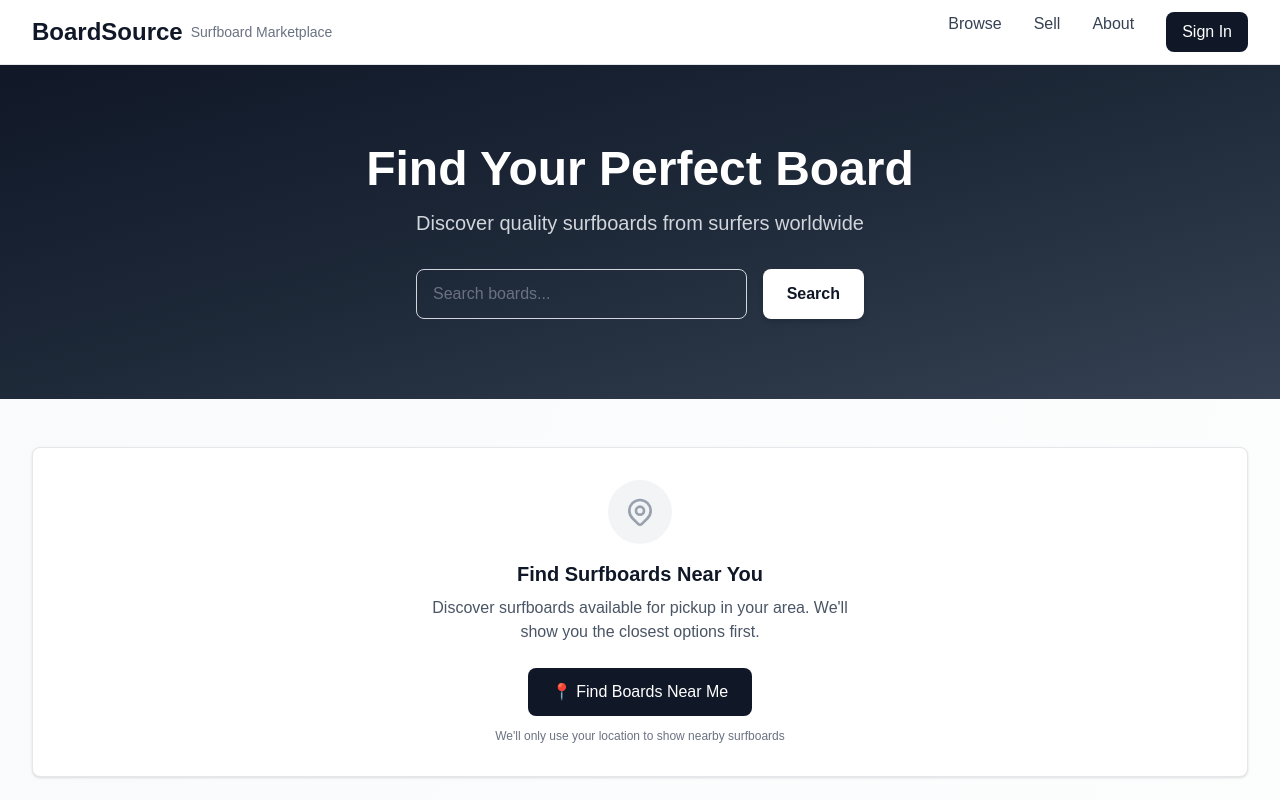
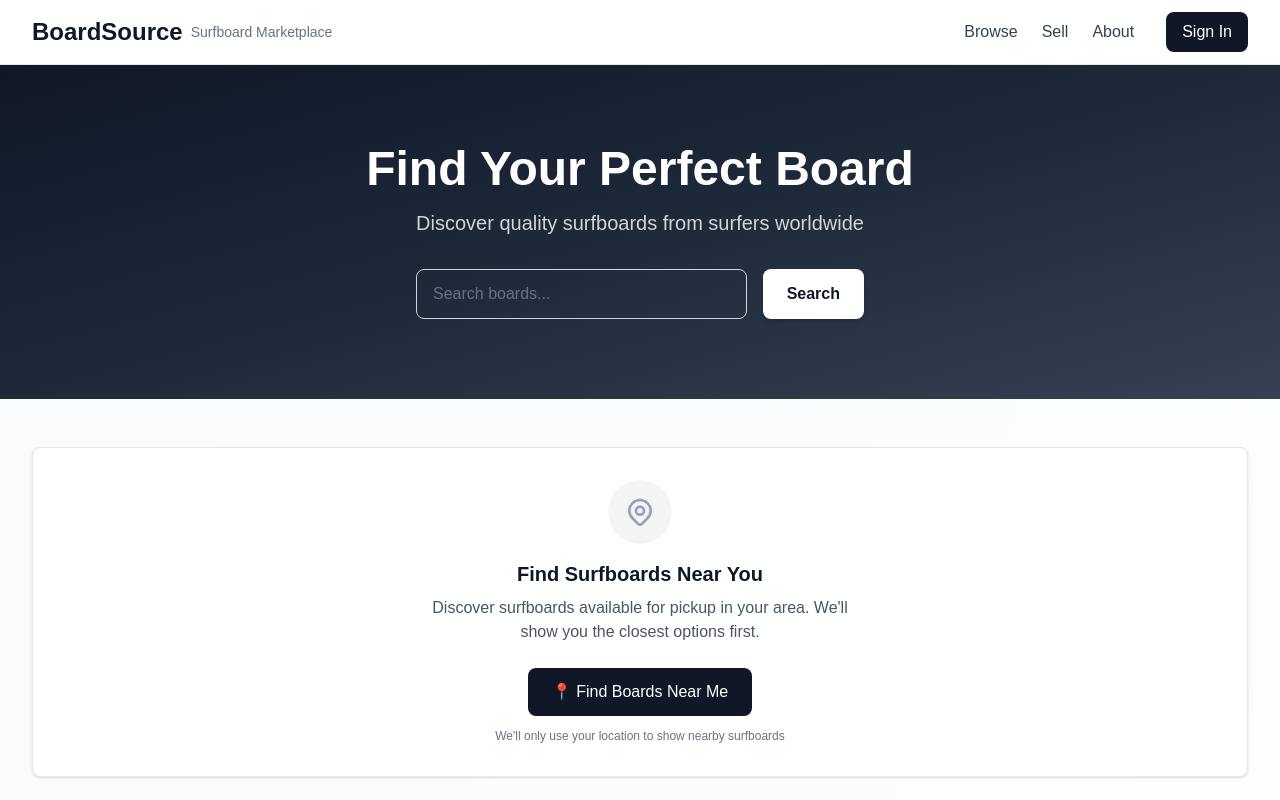
Before and after one commit to knoelljack/brdsrc, a Next.js app: page / in a window 1280 px wide. Shown: the top 800 px of the page. Built offline with nearby package versions, Linux system fonts and the light colour scheme.

Commit message:
fix: nav alignment

```diff
--- a/app/components/layout/Header.tsx
+++ b/app/components/layout/Header.tsx
@@ -9,26 +9,26 @@ export default function Header() {
               Surfboard Marketplace
             </span>
           </div>
-          <nav className="hidden md:flex space-x-8">
+          <nav className="hidden md:flex items-center space-x-6">
             <a
               href="#"
-              className="text-gray-700 hover:text-gray-900 transition-colors"
+              className="text-gray-700 hover:text-gray-900 transition-colors font-medium py-2"
             >
               Browse
             </a>
             <a
               href="#"
-              className="text-gray-700 hover:text-gray-900 transition-colors"
+              className="text-gray-700 hover:text-gray-900 transition-colors font-medium py-2"
             >
               Sell
             </a>
             <a
               href="#"
-              className="text-gray-700 hover:text-gray-900 transition-colors"
+              className="text-gray-700 hover:text-gray-900 transition-colors font-medium py-2"
             >
               About
             </a>
-            <button className="bg-gray-900 text-white px-4 py-2 rounded-lg hover:bg-gray-800 transition-colors">
+            <button className="bg-gray-900 text-white px-4 py-2 rounded-lg hover:bg-gray-800 transition-colors font-medium ml-2">
               Sign In
             </button>
           </nav>
```
